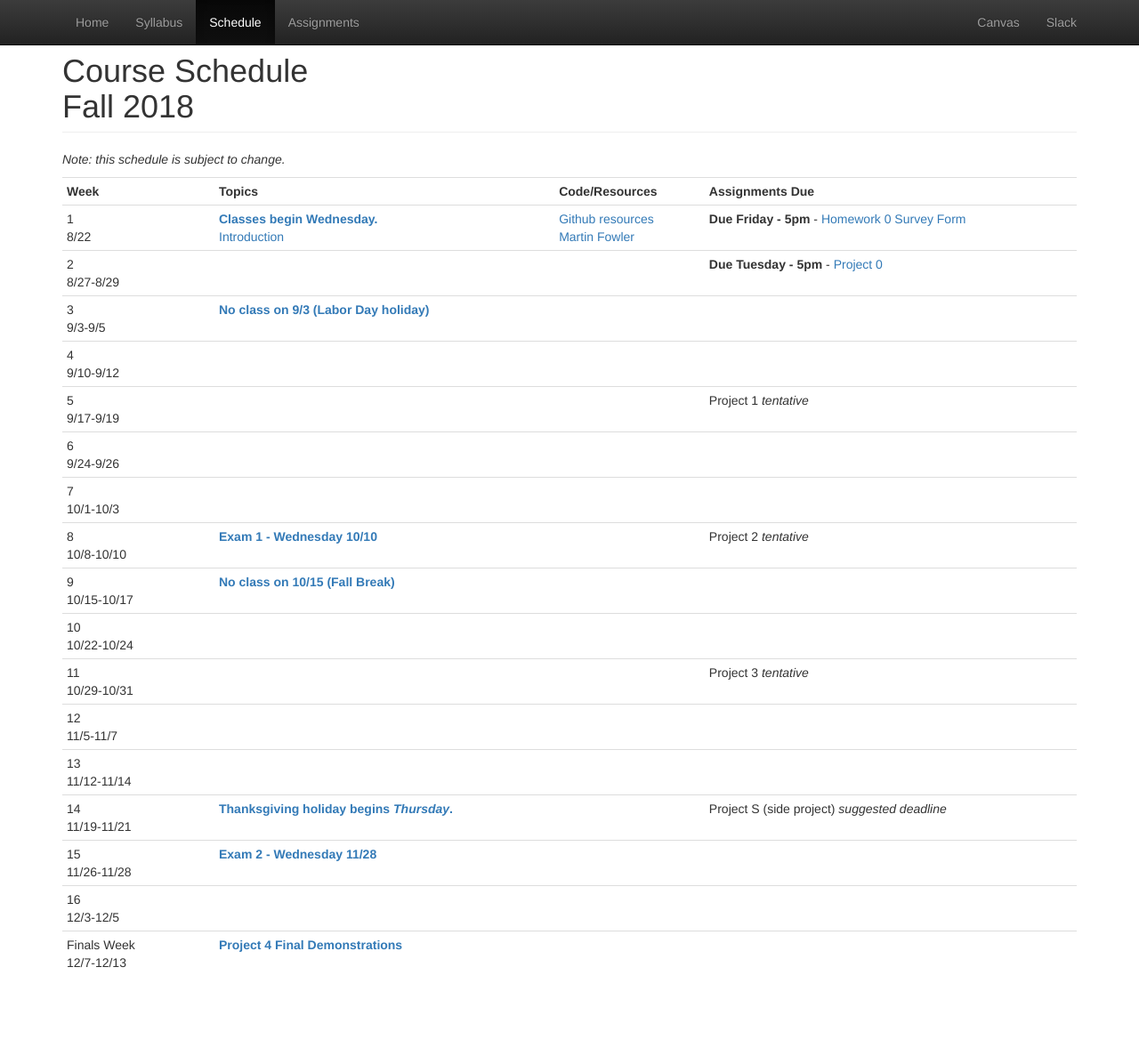
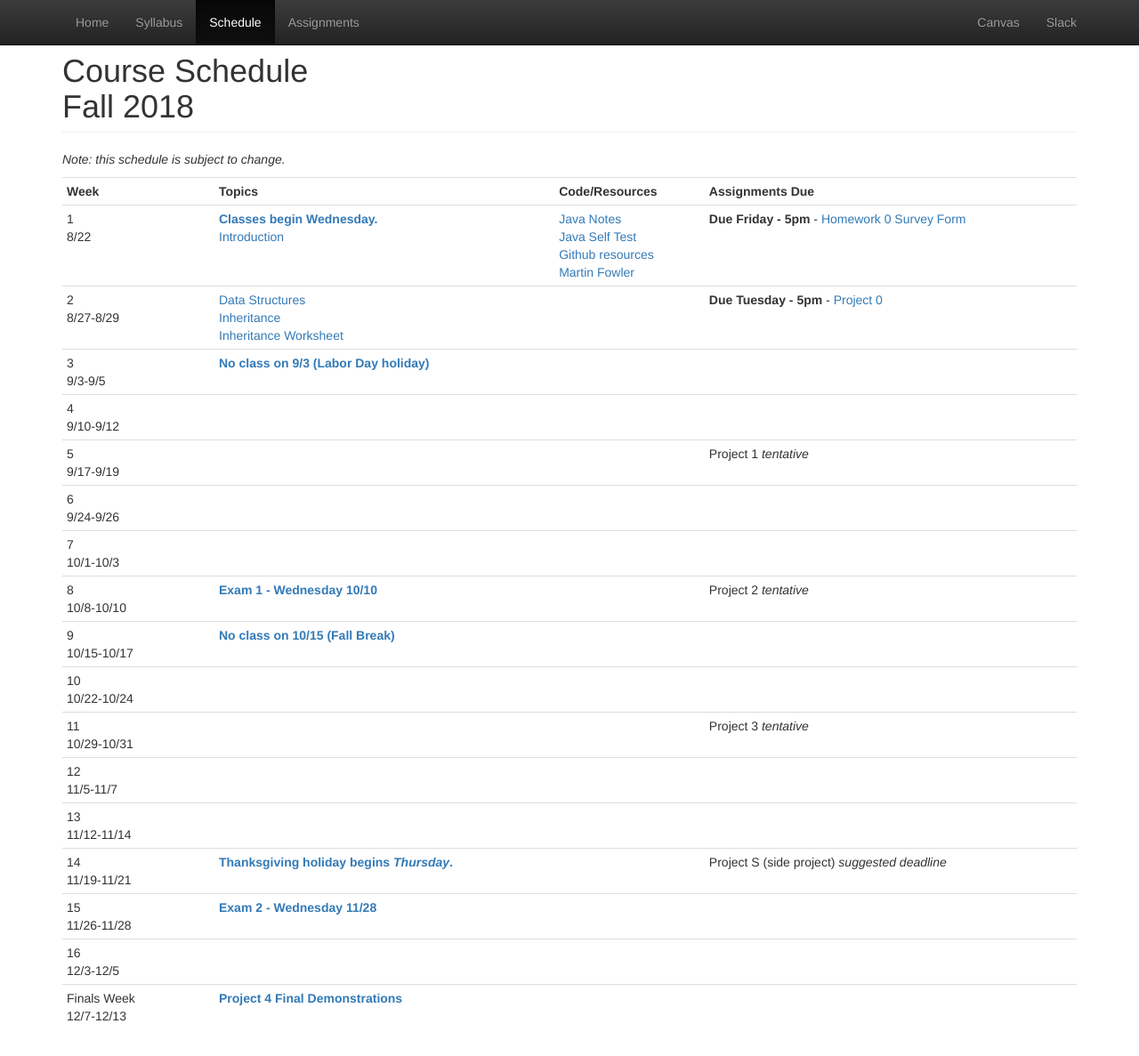
Before and after one commit to CS601-F18/cs601-f18.github.io, a Jekyll site: the page built from schedule.html, in a window 1280 px wide and 1197 px high. Shown: the top 1187 px of the window at 89% size. Built offline with Jekyll 4.4.1, drawn with Linux system fonts in a browser that asks for light colours.

Commit message:
adding inheritance worksheet

```diff
--- a/schedule.html
+++ b/schedule.html
@@ -23,6 +23,8 @@ title: Schedule
 				<a href="https://docs.google.com/presentation/d/15egu-QOsG63owJSBmPNGpj-j-t6F-chXJzuCRs4P9dY/edit?usp=sharing">Introduction</a><br/>
 			</td>
 			<td>
+				<a href="https://github.com/srollins/software-dev-materials/blob/master/notes/Advanced.md">Java Notes</a><br/>
+				<a href="https://github.com/srollins/software-dev-materials/blob/master/notes/advanced/selftest.md">Java Self Test</a><br/>
 				<a href="https://help.github.com/articles/git-and-github-learning-resources/">Github resources</a><br/>
 				<a href="https://martinfowler.com/">Martin Fowler</a><br/>
 			</td>
@@ -33,6 +35,9 @@ title: Schedule
 		<tr>
 			<td>2<br/>8/27-8/29</td>
 			<td>
+				<a href="https://github.com/srollins/software-dev-materials/blob/master/notes/advanced/datastructures.md">Data Structures</a><br/>
+				<a href="https://github.com/srollins/software-dev-materials/blob/master/notes/advanced/inheritance.md">Inheritance</a><br/>
+				<a href="https://github.com/CS601-F18/notes/blob/master/lectures/inheritance.md">Inheritance Worksheet</a><br/>
 			</td>
 			<td>
 			</td>
```
